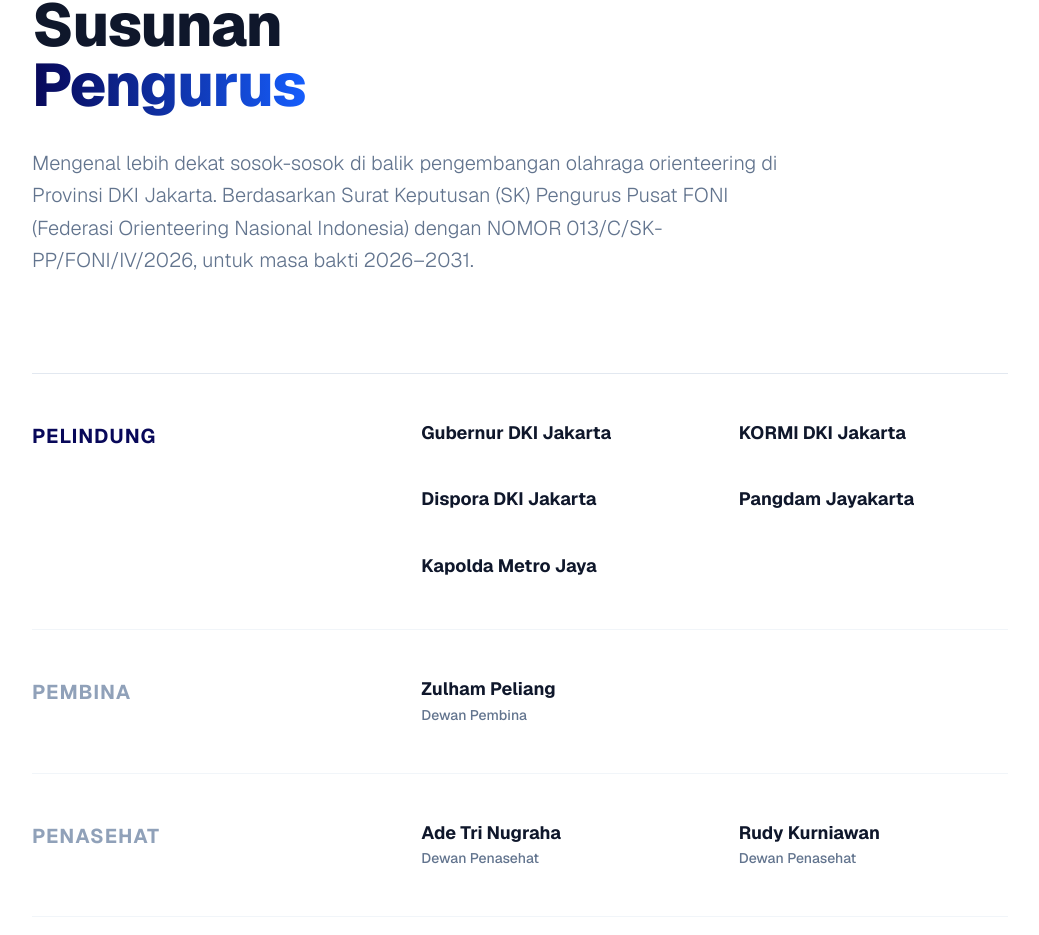
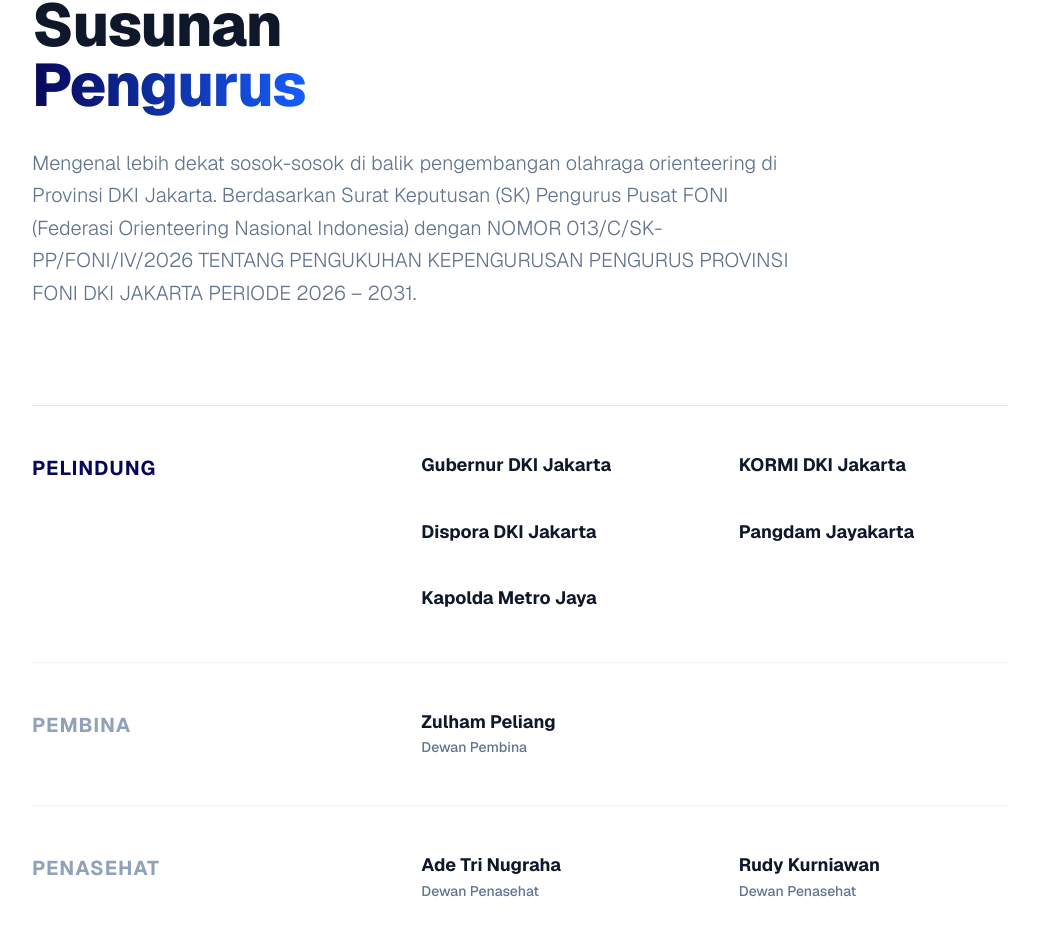
Before and after one commit to rizkybor/fonijakarta, a Next.js app: page /profil in a window 1280 px wide. Shown: the part 2192-3127 px from the top of the page, without its empty margins (120-1159 px from the left). Built offline with nearby package versions, Linux system fonts and the light colour scheme.

Commit message:
update SK

```diff
--- a/src/app/profil/page.tsx
+++ b/src/app/profil/page.tsx
@@ -220,7 +220,7 @@
             </span>
           </h1>
           <p className="text-lg md:text-xl text-slate-500 leading-relaxed font-light">
-            Mengenal lebih dekat sosok-sosok di balik pengembangan olahraga orienteering di Provinsi DKI Jakarta. Berdasarkan Surat Keputusan (SK) Pengurus Pusat FONI (Federasi Orienteering Nasional Indonesia) dengan NOMOR 013/C/SK-PP/FONI/IV/2026, untuk masa bakti 2026–2031.
+            Mengenal lebih dekat sosok-sosok di balik pengembangan olahraga orienteering di Provinsi DKI Jakarta. Berdasarkan Surat Keputusan (SK) Pengurus Pusat FONI (Federasi Orienteering Nasional Indonesia) dengan NOMOR 013/C/SK-PP/FONI/IV/2026 TENTANG PENGUKUHAN KEPENGURUSAN PENGURUS PROVINSI FONI DKI JAKARTA PERIODE 2026 – 2031.
           </p>
         </div>
 
```
